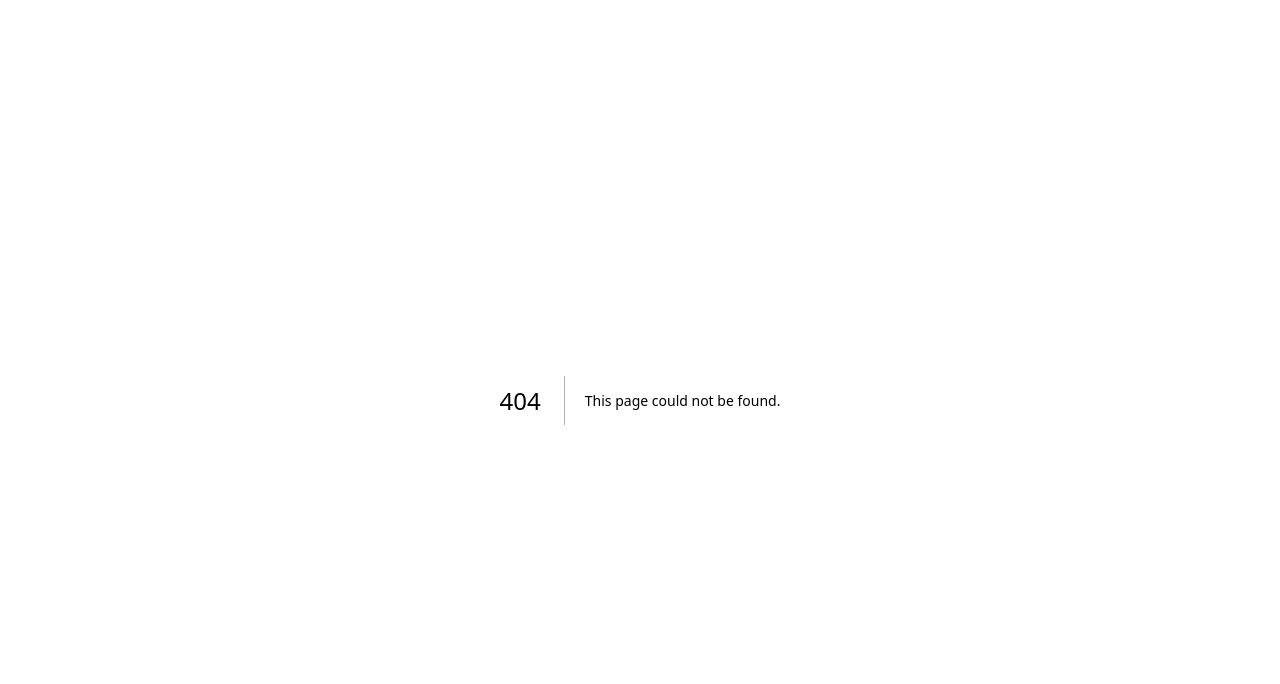
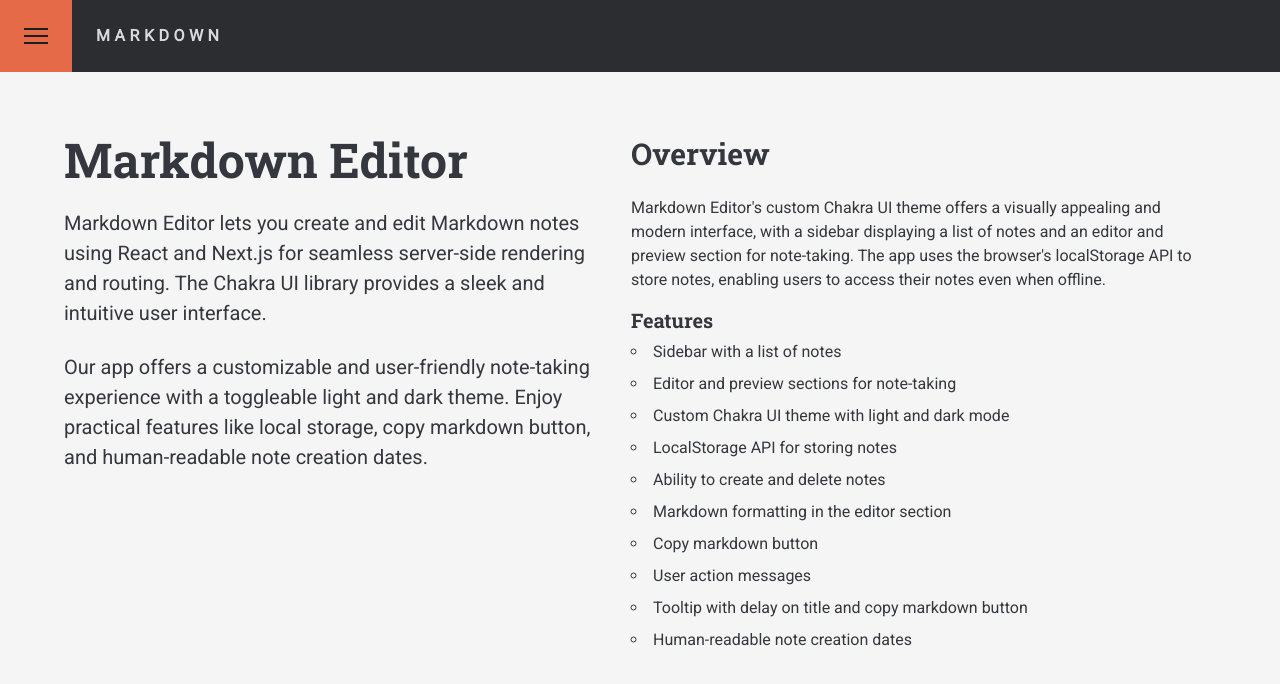
Before and after one commit to lloydlobo/markdown-editor, a Next.js app: page /about in a window 1280 px wide. Before the commit this address had no page. Shown: the top 684 px of the page. Built offline with nearby package versions, Linux system fonts and the light colour scheme.

Commit message:
feat: add about page as landing page (#10)
Co-authored-by: Restyled.io <commits@restyled.io>
Co-authored-by: restyled-io[bot] <32688539+restyled-io[bot]@users.noreply.github.com>

```diff
--- a/components/navbar/aside-button.tsx
+++ b/components/navbar/aside-button.tsx
@@ -1,5 +1,6 @@
 import {
   AspectRatio,
+  Box,
   Button,
   IconButton,
   VisuallyHidden,
@@ -16,7 +17,7 @@
   };
 
   return (
-    <>
+    <Box id="asideButton">
       <VisuallyHidden>
         {isOpenMenu ? "close sidebar menu" : "open sidebar menu"}
       </VisuallyHidden>
@@ -36,6 +37,6 @@
           icon={isOpenMenu ? <CloseIcon /> : <HamburgerMenuIcon />}
         />
       </AspectRatio>
-    </>
+    </Box>
   );
 }
--- a/components/navbar/logo.tsx
+++ b/components/navbar/logo.tsx
@@ -1,8 +1,9 @@
-import { Box, Text } from "@chakra-ui/react";
+import { Link as ChakraLink, Box, Text } from "@chakra-ui/react";
 import React from "react";
 
 export default function Logo() {
   return (
+    <ChakraLink as={ChakraLink} href="/">
       <Box
         display={{ sm: "none", md: "flex" }}
         alignItems="center"
@@ -21,5 +22,6 @@
           markdown
         </Text>
       </Box>
+    </ChakraLink>
   );
 }
--- a/components/navbar/navbar.tsx
+++ b/components/navbar/navbar.tsx
@@ -1,5 +1,6 @@
-import { Box, chakra, Flex, Grid } from "@chakra-ui/react";
 import React from "react";
+import { useRouter } from "next/router";
+import { Box, chakra, Grid } from "@chakra-ui/react";
 
 import AsideButton from "@/components/navbar/aside-button";
 import Logo from "@/components/navbar/logo";
@@ -7,9 +8,13 @@
 import NoteSave from "@/components/navbar/note-save";
 import NoteTitle from "@/components/navbar/note-title";
 
+/**
+ * Navbar component for the app
+ */
 export default function Navbar() {
+  const router = useRouter();
+
   return (
-    <>
     <Box bg="gray.700" color="gray.100">
       <chakra.header>
         <Grid
@@ -24,23 +29,36 @@
             w="full"
             pl="6"
             pr="2"
-              placeContent="center"
             gap="7"
-              alignItems="center"
-              autoFlow="column"
             gridTemplateColumns={{
               base: "1fr 20px auto",
               md: "auto 1fr 20px 150px",
             }}
+            placeContent="center"
+            alignItems="center"
+            autoFlow="column"
           >
             <Logo />
+            {/* Show notes only if router.pathname is apps index page */}
+            {router.pathname === "/" && (
+              <>
                 <NoteTitle />
                 <NoteDelete />
                 <NoteSave />
+              </>
+            )}
           </Grid>
         </Grid>
       </chakra.header>
     </Box>
-    </>
   );
 }
+
+// const [currPage, setCurrPage] = useState<NavItemProps | null>(null);
+//
+// useEffect(() => {
+//   const curr = navItems.find((item) => item.pathname === router.pathname);
+//   setCurrPage(curr ?? navItems[0]);
+// }, [router.pathname]);
+// ...
+// currPage?.pathname === "/" && (...
--- a/components/sidebar/sidebar-logo.tsx
+++ b/components/sidebar/sidebar-logo.tsx
@@ -1,17 +1,28 @@
-import { Box, Text, chakra } from '@chakra-ui/react'
-import React from 'react'
+import { Link as ChakraLink, Box, Text } from "@chakra-ui/react";
+import React from "react";
 
 export default function Logo() {
   return (
-    <Box
-      // display={{ sm: "none", md: "flex" }}
-      alignItems="center"
-      pr="4"
-      borderInlineEnd="thin"
-      borderInlineEndColor="blackAlpha.400"
-      h="full"
-    >
-      <Text my="0" py="0" fontSize={{ base: "sm", md: "sm" }} lineHeight="base" fontWeight="bold" letterSpacing="0.5ch" textTransform="uppercase">markdown</Text>
-    </Box>
-  )
+    <ChakraLink as={ChakraLink} href="/">
+      <Box
+        borderInlineEndColor="blackAlpha.400"
+        borderInlineEnd="thin"
+        alignItems="center"
+        h="full"
+        pr="4"
+      >
+        <Text
+          my="0"
+          py="0"
+          fontSize={{ base: "sm", md: "sm" }}
+          lineHeight="base"
+          fontWeight="bold"
+          letterSpacing="0.5ch"
+          textTransform="uppercase"
+        >
+          markdown
+        </Text>
+      </Box>
+    </ChakraLink>
+  );
 }
--- a/components/sidebar/sidebar-notes.tsx
+++ b/components/sidebar/sidebar-notes.tsx
@@ -25,7 +25,9 @@
           ) : null
         )
       ) : (
-        <Box opacity="0.6">Empty notes</Box>
+        <Box opacity="0.6" px="6">
+          Empty notes
+        </Box>
       )}
     </List>
   );
--- a/components/sidebar/sidebar.tsx
+++ b/components/sidebar/sidebar.tsx
@@ -1,13 +1,30 @@
-import React from "react";
+import React, { useEffect, useState } from "react";
 
-import { Box, Text, chakra, Stack, Grid, Flex } from "@chakra-ui/react";
+import {
+  Box,
+  Text,
+  chakra,
+  Stack,
+  Grid,
+  Flex,
+  Link as ChakraLink,
+  Divider,
+  ChakraProps,
+  FlexProps,
+  StackProps,
+} from "@chakra-ui/react";
 
 import SidebarNotes from "@/components/sidebar/sidebar-notes";
 import Logo from "@/components/sidebar/sidebar-logo";
 import SidebarNewNoteButton from "@/components/sidebar/sidebar-new-note-button";
 import { SidebarThemeToggle } from "@/components/sidebar/sidebar-theme-toggle";
+import { useRouter } from "next/router";
+import { navItems } from "@/lib/constants";
+import { NavItemProps } from "@/types/inote";
 
 export default function Sidebar() {
+  const router = useRouter();
+
   return (
     <chakra.aside
       data-testid="sidebar"
@@ -18,13 +35,15 @@
       bg="blackAlpha.50"
       _dark={{ bg: "whiteAlpha.50" }}
     >
-        <Flex justify="space-between" align="center" px="6">
-          <Logo />
-          <SidebarThemeToggle/>
-        </Flex>
+      <Flex justify="space-between" align="center" px="6">
+        <Logo />
+        <SidebarThemeToggle />
+      </Flex>
 
-        <Grid gap="6">
-          <Stack spacing="6" my={{base:6,md:6}}>
+      <Grid gap="6">
+        {/* Show notes only if router.pathname is apps index page */}
+        {router.pathname === "/" && (
+          <Stack spacing="6" my={{ base: 6, md: 6 }}>
             <Text
               textTransform="uppercase"
               fontSize="xs"
@@ -33,7 +52,7 @@
               fontWeight="medium"
               my="0"
               px="6"
-              py={{md:"3"}}
+              py={{ md: "3" }}
             >
               my notes
             </Text>
@@ -42,7 +61,96 @@
             </Box>
             <SidebarNotes />
           </Stack>
-        </Grid>
+        )}
+
+        <Stack px="6" pt="6">
+          <NavigationLinks />
+        </Stack>
+      </Grid>
     </chakra.aside>
   );
 }
+
+export function NavigationLinks() {
+  const router = useRouter();
+  const [navItemsState, setNavItemsState] = useState<NavItemProps[]>(navItems);
+
+  useEffect(() => {
+    setNavItemsState(
+      navItems.map((item) => ({
+        ...item,
+        isActive: item.pathname === router.pathname,
+      }))
+    );
+  }, [router.pathname]);
+
+  function handleLinkClick(pathname: string) {
+    setNavItemsState(
+      navItems.map((item) => ({
+        ...item,
+        isActive: item.pathname === pathname,
+      }))
+    );
+  }
+
+  return (
+    <>
+      <Divider position="relative" mb="2" w="full" />
+      <Stack className="nav-items">
+        {navItemsState.map((item, idx) => (
+          <NavigationLink
+            key={`navItem-${item.pathname}-${idx}`}
+            isExternal={false}
+            href={item.pathname}
+            isActive={item.pathname === router.pathname}
+            onClick={() => handleLinkClick(item.pathname)}
+            transition="all 0.15s ease-out"
+          >
+            {item.page}
+          </NavigationLink>
+        ))}
+      </Stack>
+    </>
+  );
+}
+
+type NavigationLinkProps = {
+  href: string;
+  children: React.ReactNode;
+  isActive: boolean;
+  onClick: () => void;
+  [key: string]: any | ChakraProps | FlexProps | StackProps;
+};
+
+export function NavigationLink({
+  href,
+  children,
+  isActive,
+  onClick,
+  ...props
+}: NavigationLinkProps) {
+  return (
+    <ChakraLink
+      as={ChakraLink}
+      href={href}
+      {...props}
+      color={isActive ? "orange.300" : ""}
+      _hover={{
+        color: isActive ? "orange.500" : "",
+      }}
+      _dark={{
+        color: isActive ? "orange.400" : "",
+        _hover: {
+          color: isActive ? "orange.500" : "",
+        },
+      }}
+      letterSpacing="wider"
+      fontWeight="medium"
+      fontSize={{ base: "sm", md: "md" }}
+      textTransform="capitalize"
+      onClick={onClick}
+    >
+      {children}
+    </ChakraLink>
+  );
+}
--- a/lib/constants.ts
+++ b/lib/constants.ts
@@ -1 +1,15 @@
+import { NavItemProps } from "@/types/inote";
+
 export const KEY_LOCAL_STORAGE_NOTES = "markdown-editor-notes";
+
+
+export const navItems: NavItemProps[] = [
+  {
+    page: "home",
+    pathname: "/",
+  },
+  {
+    page: "about",
+    pathname: "/about",
+  },
+];
--- a/lib/theme.tsx
+++ b/lib/theme.tsx
@@ -12,8 +12,8 @@
 const styles = {
   global: (props: Record<string, any>) => ({
     body: {
-      bg: mode("gray.50", "gray.900")(props),
-      color: mode( "gray.600", "gray.50",)(props),
+      bg: mode("blackAlpha.50", "gray.900")(props),
+      color: mode("gray.600", "gray.50")(props),
       fontFamily: "body",
       lineHeight: "base",
     },
@@ -226,6 +226,26 @@
   "10": "2.5rem",
 };
 
+const semanticTokens = {
+  colors: {
+    text: {
+      default: "#16161D",
+      _dark: "#ade3b8",
+    },
+    heroGradientStart: {
+      default: "#7928CA",
+      _dark: "#e3a7f9",
+    },
+    heroGradientEnd: {
+      default: "#FF0080",
+      _dark: "#fbec8f",
+    },
+  },
+  radii: {
+    button: "12px",
+  },
+};
+
 export const theme = extendTheme({
   space,
   fontSizes,
--- a/package.json
+++ b/package.json
@@ -6,6 +6,7 @@
     "dev": "next dev",
     "build": "next build",
     "start": "next start",
+    "test:e2e": "playwright test",
     "lint": "next lint"
   },
   "dependencies": {
@@ -38,5 +39,8 @@
     "react-syntax-highlighter": "^15.5.0",
     "remark-gfm": "^3.0.1",
     "typescript": "4.9.5"
+  },
+  "devDependencies": {
+    "@playwright/test": "^1.32.1"
   }
 }
--- /dev/null
+++ b/pages/about.tsx
@@ -0,0 +1,104 @@
+import Navbar from "@/components/navbar/navbar";
+import Sidebar from "@/components/sidebar/sidebar";
+import {
+  Box,
+  Flex,
+  Text,
+  chakra,
+  Grid,
+  Heading,
+  ListItem,
+  List,
+} from "@chakra-ui/react";
+import React from "react";
+import { useContext } from "react";
+import { AppContext } from "@/store/AppContext";
+
+export default function AboutPage() {
+  const { state } = useContext(AppContext);
+  const { isPreview } = state;
+
+  return (
+    <>
+      <title>About | Markdown Editor</title>
+      <Grid
+        className={`wrapper ${isPreview ? "preview-open" : "preview-closed"}`}
+      >
+        <Sidebar />
+        <Box>
+          <Navbar />
+          <chakra.main>
+            <LandingPage />
+          </chakra.main>
+        </Box>
+      </Grid>
+    </>
+  );
+}
+
+const LandingPage = () => {
+  const brandName = "Markdown Editor";
+  return (
+    <Box px={{ base: "4", md: "10" }} py={{ base: "8", md: "16" }}>
+      <Flex
+        direction={{ base: "column", md: "row" }}
+        justify="space-between"
+        align={{ base: "center", md: "flex-start" }}
+        maxW={{ md: "6xl" }}
+        mx="auto"
+      >
+        <Box>
+          <Heading as="h1" size="2xl" mb="6">
+            {brandName}
+          </Heading>
+          <Text fontSize="xl" mb="6">
+            {brandName} lets you create and edit Markdown notes using React and
+            Next.js for seamless server-side rendering and routing. The Chakra
+            UI library provides a sleek and intuitive user interface.
+          </Text>
+          <Text fontSize="xl">
+            Our app offers a customizable and user-friendly note-taking
+            experience with a toggleable light and dark theme. Enjoy practical
+            features like local storage, copy markdown button, and
+            human-readable note creation dates.
+          </Text>
+        </Box>
+        <Box ml={{ md: "8" }}>
+          <Heading as="h2" size="lg" mb="6">
+            Overview
+          </Heading>
+          <Text mb="4">
+            {brandName}&apos;s custom Chakra UI theme offers a visually
+            appealing and modern interface, with a sidebar displaying a list of
+            notes and an editor and preview section for note-taking. The app
+            uses the browser&apos;s localStorage API to store notes, enabling users
+            to access their notes even when offline.
+          </Text>
+          <Heading as="h3" size="md" mb="2">
+            Features
+          </Heading>
+          <List listStylePosition="inside" listStyleType="circle">
+            <ListItem mb="2">Sidebar with a list of notes</ListItem>
+            <ListItem mb="2">
+              Editor and preview sections for note-taking
+            </ListItem>
+            <ListItem mb="2">
+              Custom Chakra UI theme with light and dark mode
+            </ListItem>
+            <ListItem mb="2">LocalStorage API for storing notes</ListItem>
+            <ListItem mb="2">Ability to create and delete notes</ListItem>
+            <ListItem mb="2">
+              Markdown formatting in the editor section
+            </ListItem>
+            <ListItem mb="2">Copy markdown button</ListItem>
+            <ListItem mb="2">User action messages</ListItem>
+            <ListItem mb="2">
+              Tooltip with delay on title and copy markdown button
+            </ListItem>
+            <ListItem mb="2">Human-readable note creation dates</ListItem>
+          </List>
+        </Box>
+      </Flex>
+    </Box>
+  );
+};
--- a/types/inote.ts
+++ b/types/inote.ts
@@ -5,3 +5,8 @@
   content: string;
   createdAt: string;
 }
+
+export type NavItemProps = {
+  page: string;
+  pathname: string;
+};
```
Also changed, not shown: pages/index.tsx (+6 -6 lines), 2 other files (tests, documents, lock files or other folders). Lines whose indentation alone changed are shown as unchanged.
